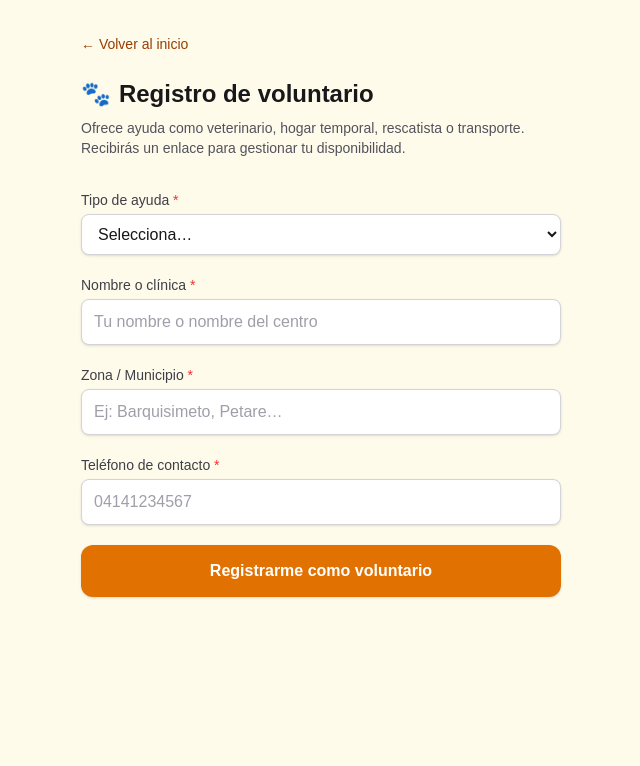
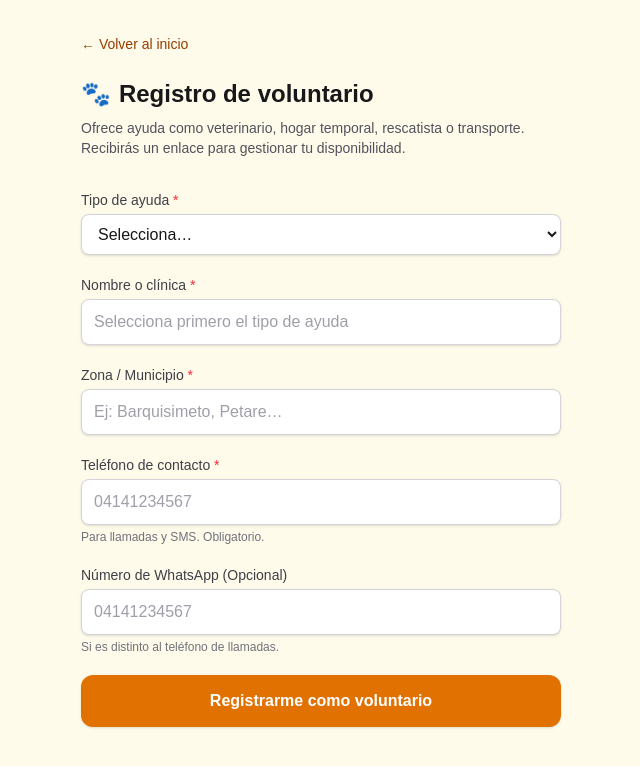
Before and after one commit to mis10kcom-acopio/acopio, a Next.js app: page /registro-voluntario in a window 1280 px wide. Shown: the top 766 px of the page, without its empty margins (319-959 px from the left). Built offline with nearby package versions, Linux system fonts and the light colour scheme.

Commit message:
Mejoras UI: Telefonos visibles, toggle disponibilidad y labels dinamicos

```diff
--- a/src/actions/editar.ts
+++ b/src/actions/editar.ts
@@ -129,6 +129,36 @@ export async function marcarVoluntarioNoDisponible(
   }
 }
 
+export async function marcarVoluntarioDisponible(
+  token: string,
+): Promise<ActionState> {
+  try {
+    const supabase = getSupabaseAdmin();
+
+    const { data, error } = await supabase
+      .from("red_voluntarios")
+      .update({ disponibilidad: "DISPONIBLE" })
+      .eq("token_edicion", token)
+      .select("id")
+      .maybeSingle();
+
+    if (error) {
+      return { error: error.message, success: null };
+    }
+    if (!data) {
+      return { error: "Enlace no válido o registro no encontrado.", success: null };
+    }
+
+    return await revalidateAndRedirect(
+      token,
+      "¡Disponibilidad restaurada! Vuelves a aparecer en el listado público.",
+    );
+  } catch (error) {
+    if (isRedirectError(error)) throw error;
+    return handleActionError(error);
+  }
+}
+
 export async function actualizarStockAcopio(
   token: string,
   estadoStock: EstadoStock,
--- a/src/actions/registro.ts
+++ b/src/actions/registro.ts
@@ -129,6 +129,7 @@ export async function registrarMascota(
       caracteristicas: getRequired(formData, "caracteristicas"),
       ubicacion_zona: getRequired(formData, "ubicacion_zona"),
       contacto_telefono: getRequired(formData, "contacto_telefono"),
+      contacto_whatsapp: getOptional(formData, "contacto_whatsapp"),
       foto_url: fotoUrl,
       estado: "ACTIVO",
       token_edicion: token,
@@ -158,6 +159,7 @@ export async function registrarVoluntario(
       nombre_o_clinica: getRequired(formData, "nombre_o_clinica"),
       ubicacion_zona: getRequired(formData, "ubicacion_zona"),
       contacto_telefono: getRequired(formData, "contacto_telefono"),
+      contacto_whatsapp: getOptional(formData, "contacto_whatsapp"),
       disponibilidad: "DISPONIBLE",
       token_edicion: token,
     });
@@ -186,6 +188,7 @@ export async function registrarAcopio(
       ubicacion_zona: getRequired(formData, "ubicacion_zona"),
       direccion_exacta: getRequired(formData, "direccion_exacta"),
       contacto_telefono: getRequired(formData, "contacto_telefono"),
+      contacto_whatsapp: getOptional(formData, "contacto_whatsapp"),
       necesidades_urgentes: getRequired(formData, "necesidades_urgentes"),
       estado_stock: "MODERADO",
       token_edicion: token,
--- /dev/null
+++ b/src/app/registro-voluntario/layout.tsx
@@ -0,0 +1,15 @@
+import type { Metadata } from "next";
+
+export const metadata: Metadata = {
+  title: "Registro de voluntario — Huellas a Salvo",
+  description:
+    "Únete a la red de veterinarios, hogares temporales y rescatistas.",
+};
+
+export default function RegistroVoluntarioLayout({
+  children,
+}: {
+  children: React.ReactNode;
+}) {
+  return children;
+}
--- a/src/app/registro-voluntario/page.tsx
+++ b/src/app/registro-voluntario/page.tsx
@@ -1,20 +1,103 @@
-import type { Metadata } from "next";
+"use client";
+
+import { useActionState, useState } from "react";
+import { registrarVoluntario } from "@/actions/registro";
 import { FormShell } from "@/components/forms/FormShell";
-import { VoluntarioRegistroForm } from "@/components/forms/RegistroForms";
+import {
+  ActionForm,
+  FormError,
+  FormField,
+  SubmitButton,
+} from "@/components/forms/FormFields";
+import { initialActionState } from "@/types/actions";
+import type { TipoAyuda } from "@/types/database";
 
-export const metadata: Metadata = {
-  title: "Registro de voluntario — Huellas a Salvo",
-  description:
-    "Únete a la red de veterinarios, hogares temporales y rescatistas.",
-};
+function getNombreLabel(tipoAyuda: TipoAyuda | ""): string {
+  if (tipoAyuda === "VETERINARIO") {
+    return "Nombre o clínica";
+  }
+  if (
+    tipoAyuda === "HOGAR_TEMPORAL" ||
+    tipoAyuda === "RESCATISTA" ||
+    tipoAyuda === "TRANSPORTE"
+  ) {
+    return "Nombre y Apellido";
+  }
+  return "Nombre o clínica";
+}
 
 export default function RegistroVoluntarioPage() {
+  const [state, formAction] = useActionState(
+    registrarVoluntario,
+    initialActionState,
+  );
+  const [tipoAyuda, setTipoAyuda] = useState<TipoAyuda | "">("");
+
+  const nombreLabel = getNombreLabel(tipoAyuda);
+  const nombrePlaceholder =
+    tipoAyuda === "VETERINARIO"
+      ? "Nombre del veterinario o de la clínica"
+      : tipoAyuda
+        ? "Tu nombre y apellido"
+        : "Selecciona primero el tipo de ayuda";
+
   return (
     <FormShell
       title="Registro de voluntario"
       description="Ofrece ayuda como veterinario, hogar temporal, rescatista o transporte. Recibirás un enlace para gestionar tu disponibilidad."
     >
-      <VoluntarioRegistroForm />
+      <ActionForm action={formAction}>
+        <FormError message={state.error} />
+
+        <FormField
+          label="Tipo de ayuda"
+          name="tipo_ayuda"
+          as="select"
+          required
+          onSelectChange={(value) => setTipoAyuda(value as TipoAyuda | "")}
+        >
+          <option value="" disabled>
+            Selecciona…
+          </option>
+          <option value="VETERINARIO">Veterinario / Clínica</option>
+          <option value="HOGAR_TEMPORAL">Hogar temporal</option>
+          <option value="RESCATISTA">Rescatista</option>
+          <option value="TRANSPORTE">Transporte</option>
+        </FormField>
+
+        <FormField
+          label={nombreLabel}
+          name="nombre_o_clinica"
+          required
+          placeholder={nombrePlaceholder}
+        />
+
+        <FormField
+          label="Zona / Municipio"
+          name="ubicacion_zona"
+          required
+          placeholder="Ej: Barquisimeto, Petare…"
+        />
+
+        <FormField
+          label="Teléfono de contacto"
+          name="contacto_telefono"
+          type="tel"
+          required
+          placeholder="04141234567"
+          hint="Para llamadas y SMS. Obligatorio."
+        />
+
+        <FormField
+          label="Número de WhatsApp (Opcional)"
+          name="contacto_whatsapp"
+          type="tel"
+          placeholder="04141234567"
+          hint="Si es distinto al teléfono de llamadas."
+        />
+
+        <SubmitButton>Registrarme como voluntario</SubmitButton>
+      </ActionForm>
     </FormShell>
   );
 }
--- a/src/components/forms/EditarPanels.tsx
+++ b/src/components/forms/EditarPanels.tsx
@@ -4,6 +4,7 @@ import { useState, useTransition } from "react";
 import {
   actualizarStockAcopio,
   marcarMascotaResuelta,
+  marcarVoluntarioDisponible,
   marcarVoluntarioNoDisponible,
 } from "@/actions/editar";
 import { FormError, FormSuccess } from "@/components/forms/FormFields";
@@ -127,6 +128,16 @@ export function EditarVoluntarioPanel({
     });
   }
 
+  function handleDisponible() {
+    setError(null);
+    startTransition(async () => {
+      const result = await marcarVoluntarioDisponible(token);
+      if (result?.error) {
+        setError(result.error);
+      }
+    });
+  }
+
   return (
     <div className="space-y-5">
       <FormSuccess message={successMessage} />
@@ -157,9 +168,14 @@ export function EditarVoluntarioPanel({
           disabled={pending}
         />
       ) : (
-        <p className="text-center text-sm text-amber-700">
-          Ya estás marcado como no disponible en el listado público.
-        </p>
+        <ActionButton
+          label={
+            pending ? "Actualizando…" : "Volver a marcar como Disponible"
+          }
+          onClick={handleDisponible}
+          variant="success"
+          disabled={pending}
+        />
       )}
     </div>
   );
--- a/src/components/forms/FormFields.tsx
+++ b/src/components/forms/FormFields.tsx
@@ -17,6 +17,7 @@ export function FormField({
   as = "input",
   rows = 4,
   children,
+  onSelectChange,
 }: {
   label: string;
   name: string;
@@ -27,6 +28,7 @@ export function FormField({
   as?: "input" | "textarea" | "select";
   rows?: number;
   children?: React.ReactNode;
+  onSelectChange?: (value: string) => void;
 }) {
   return (
     <div>
@@ -50,6 +52,7 @@ export function FormField({
           required={required}
           className={inputClassName}
           defaultValue=""
+          onChange={(event) => onSelectChange?.(event.target.value)}
         >
           {children}
         </select>
--- a/src/components/forms/RegistroForms.tsx
+++ b/src/components/forms/RegistroForms.tsx
@@ -4,7 +4,6 @@ import { useActionState } from "react";
 import {
   registrarAcopio,
   registrarMascota,
-  registrarVoluntario,
 } from "@/actions/registro";
 import {
   ActionForm,
@@ -64,7 +63,15 @@ export function MascotaRegistroForm() {
         type="tel"
         required
         placeholder="04141234567"
-        hint="Incluye código de área. Usaremos este número solo para contacto directo."
+        hint="Para llamadas y SMS. Obligatorio."
+      />
+
+      <FormField
+        label="Número de WhatsApp (Opcional)"
+        name="contacto_whatsapp"
+        type="tel"
+        placeholder="04141234567"
+        hint="Si es distinto al teléfono de llamadas. El botón de WhatsApp solo aparece si lo indicas."
       />
 
       <FormFileField
@@ -78,53 +85,6 @@ export function MascotaRegistroForm() {
       <SubmitButton pendingLabel="Subiendo foto y publicando…">
         Publicar reporte
       </SubmitButton>
-    </ActionForm>
-  );
-}
-
-export function VoluntarioRegistroForm() {
-  const [state, formAction] = useActionState(
-    registrarVoluntario,
-    initialActionState,
-  );
-
-  return (
-    <ActionForm action={formAction}>
-      <FormError message={state.error} />
-
-      <FormField label="Tipo de ayuda" name="tipo_ayuda" as="select" required>
-        <option value="" disabled>
-          Selecciona…
-        </option>
-        <option value="VETERINARIO">Veterinario / Clínica</option>
-        <option value="HOGAR_TEMPORAL">Hogar temporal</option>
-        <option value="RESCATISTA">Rescatista</option>
-        <option value="TRANSPORTE">Transporte</option>
-      </FormField>
-
-      <FormField
-        label="Nombre o clínica"
-        name="nombre_o_clinica"
-        required
-        placeholder="Tu nombre o nombre del centro"
-      />
-
-      <FormField
-        label="Zona / Municipio"
-        name="ubicacion_zona"
-        required
-        placeholder="Ej: Barquisimeto, Petare…"
-      />
-
-      <FormField
-        label="Teléfono de contacto"
-        name="contacto_telefono"
-        type="tel"
-        required
-        placeholder="04141234567"
-      />
-
-      <SubmitButton>Registrarme como voluntario</SubmitButton>
     </ActionForm>
   );
 }
@@ -163,6 +123,15 @@ export function AcopioRegistroForm() {
         type="tel"
         required
         placeholder="04141234567"
+        hint="Para llamadas y SMS. Obligatorio."
+      />
+
+      <FormField
+        label="Número de WhatsApp (Opcional)"
+        name="contacto_whatsapp"
+        type="tel"
+        placeholder="04141234567"
+        hint="Si es distinto al teléfono de llamadas."
       />
 
       <FormField
--- a/src/lib/whatsapp.ts
+++ b/src/lib/whatsapp.ts
@@ -1,3 +1,7 @@
+export function buildTelUrl(telefono: string): string {
+  return `tel:${telefono.replace(/\s/g, "")}`;
+}
+
 export function buildWhatsAppUrl(telefono: string): string {
   const digits = telefono.replace(/\D/g, "");
   const withCountry =
--- a/src/types/database.ts
+++ b/src/types/database.ts
@@ -12,6 +12,7 @@ export interface MascotaReportada {
   caracteristicas: string;
   ubicacion_zona: string;
   contacto_telefono: string;
+  contacto_whatsapp: string | null;
   foto_url: string | null;
   estado: EstadoMascota;
   token_edicion: string;
@@ -24,6 +25,7 @@ export interface RedVoluntario {
   nombre_o_clinica: string;
   ubicacion_zona: string;
   contacto_telefono: string;
+  contacto_whatsapp: string | null;
   disponibilidad: DisponibilidadVoluntario;
   token_edicion: string;
   creado_el: string;
@@ -35,6 +37,7 @@ export interface AcopioMascota {
   ubicacion_zona: string;
   direccion_exacta: string;
   contacto_telefono: string;
+  contacto_whatsapp: string | null;
   necesidades_urgentes: string;
   estado_stock: EstadoStock;
   token_edicion: string;
```
Also changed, not shown: src/components/HomePageContent.tsx (+41 -7 lines).
